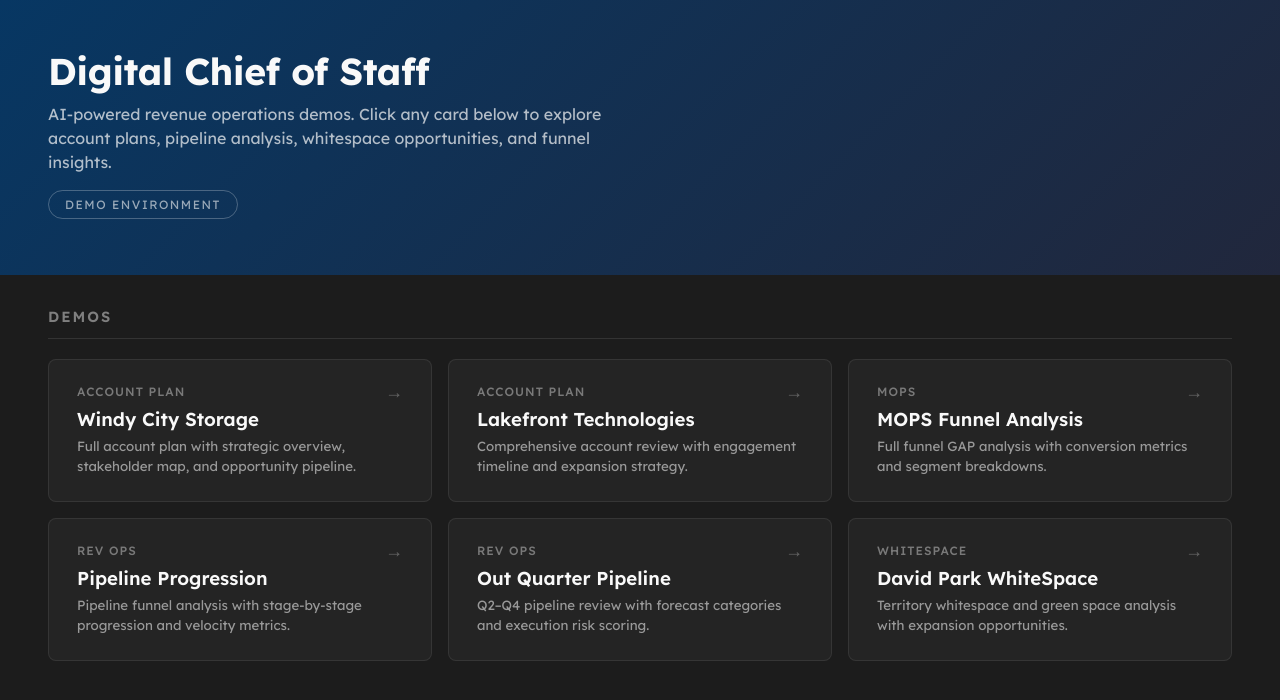
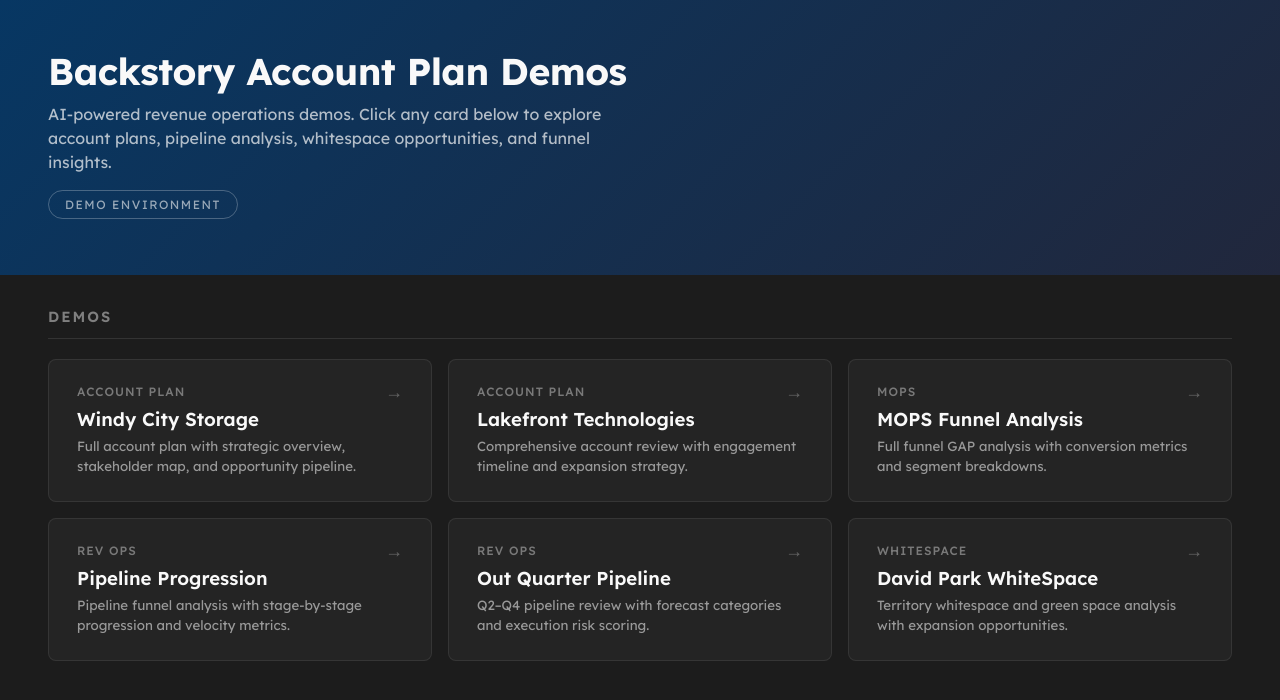
Before and after one commit to JamesMcDaniel04/DCOS_WP_Jamie_C, a plain HTML site: page index.html in a window 1280 px wide. Drawn offline with Linux system fonts and the light colour scheme.

Commit message:
Update header title in index view to reflect demo focus

```diff
--- a/index.html
+++ b/index.html
@@ -74,7 +74,7 @@ body { font-family: 'Lexend', sans-serif; background: #1c1c1c; color: #f9f9f9; m
 <!-- INDEX VIEW -->
 <div id="indexView">
   <div class="header">
-    <h1>Digital Chief of Staff</h1>
+    <h1>Backstory Account Plan Demos</h1>
     <p>AI-powered revenue operations demos. Click any card below to explore account plans, pipeline analysis, whitespace opportunities, and funnel insights.</p>
     <div class="badge">Demo Environment</div>
   </div>
```
